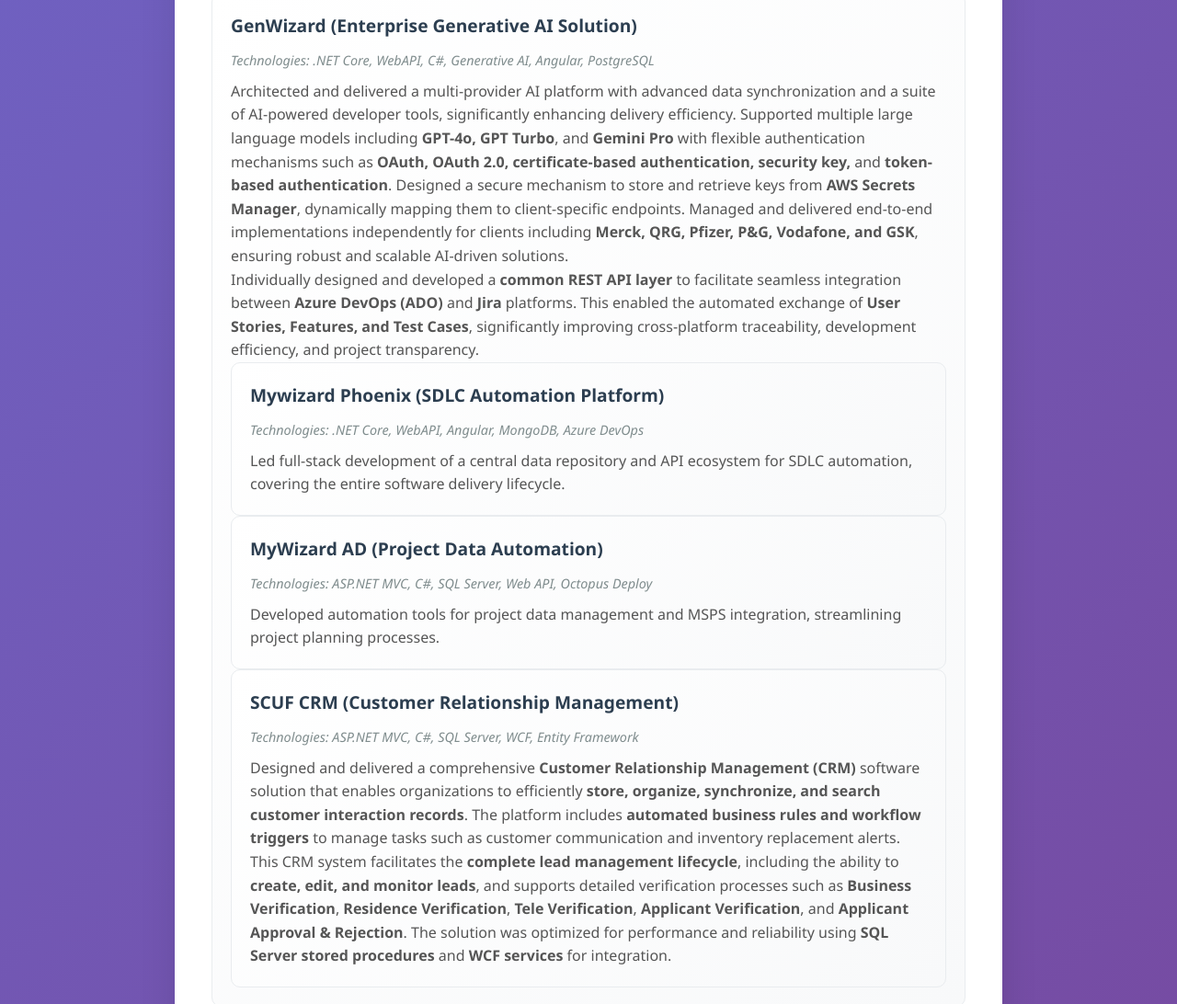
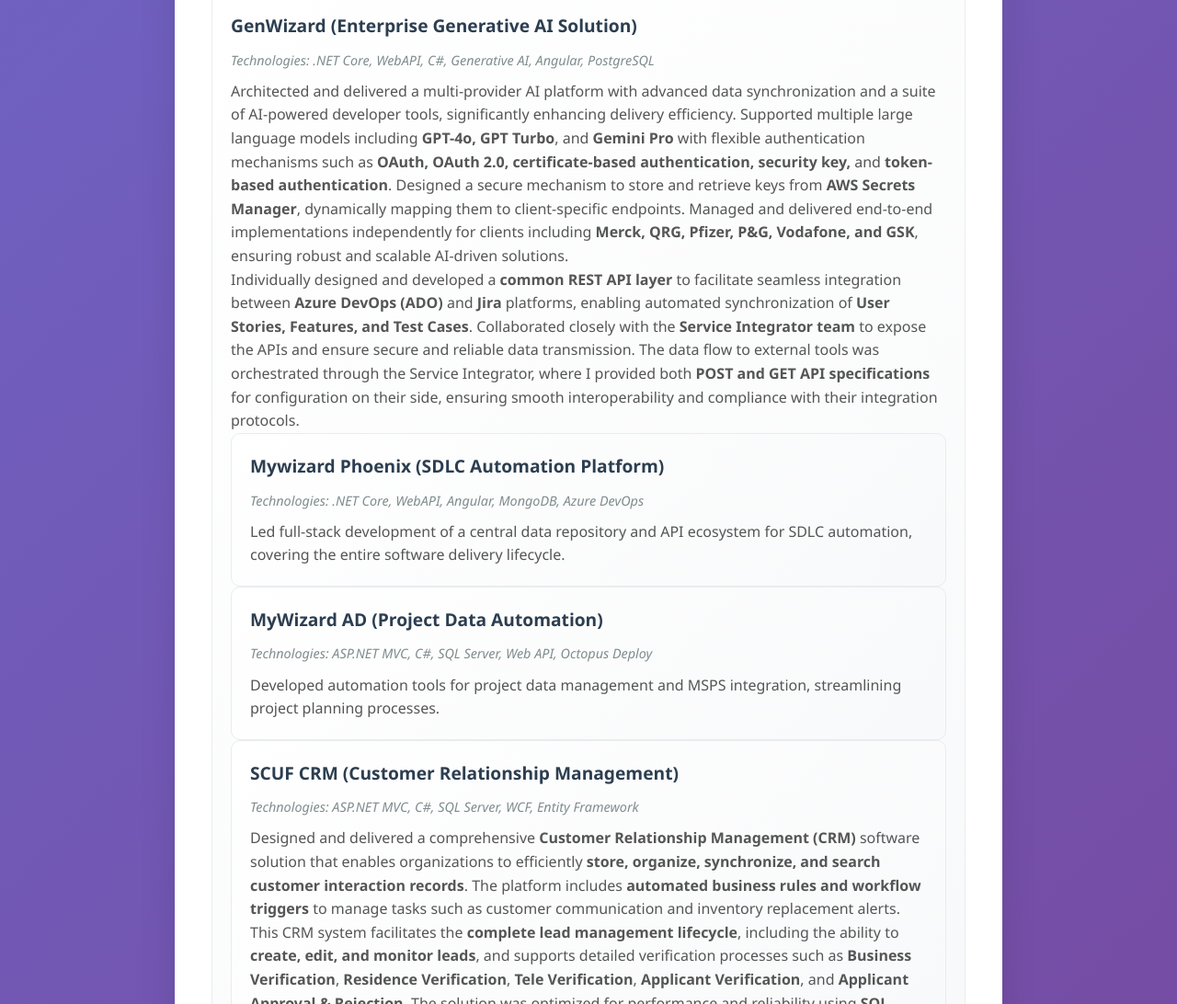
Before and after one commit to shinelawrence87/Lawrence, a plain HTML site: page index.html in a window 1280 px wide. Shown: the part 3460-4552 px from the top of the page at 92% size. Drawn offline with Linux system fonts and the light colour scheme.

Commit message:
index.html

```diff
--- a/index.html
+++ b/index.html
@@ -503,7 +503,7 @@
                         <div class="project-tech">Technologies: .NET Core, WebAPI, C#, Generative AI, Angular, PostgreSQL</div>
                         <div class="project-description">
                             <p>Architected and delivered a multi-provider AI platform with advanced data synchronization and a suite of AI-powered developer tools, significantly enhancing delivery efficiency. Supported multiple large language models including <strong>GPT-4o, GPT Turbo</strong>, and <strong>Gemini Pro</strong> with flexible authentication mechanisms such as <strong>OAuth, OAuth 2.0, certificate-based authentication, security key,</strong> and <strong>token-based authentication</strong>. Designed a secure mechanism to store and retrieve keys from <strong>AWS Secrets Manager</strong>, dynamically mapping them to client-specific endpoints. Managed and delivered end-to-end implementations independently for clients including <strong>Merck, QRG, Pfizer, P&G, Vodafone, and GSK</strong>, ensuring robust and scalable AI-driven solutions.</p>
-                            <p>Individually designed and developed a <strong>common REST API layer</strong> to facilitate seamless integration between <strong>Azure DevOps (ADO)</strong> and <strong>Jira</strong> platforms. This enabled the automated exchange of <strong>User Stories, Features, and Test Cases</strong>, significantly improving cross-platform traceability, development efficiency, and project transparency.</p>
+                            <p>Individually designed and developed a <strong>common REST API layer</strong> to facilitate seamless integration between <strong>Azure DevOps (ADO)</strong> and <strong>Jira</strong> platforms, enabling automated synchronization of <strong>User Stories, Features, and Test Cases</strong>. Collaborated closely with the <strong>Service Integrator team</strong> to expose the APIs and ensure secure and reliable data transmission. The data flow to external tools was orchestrated through the Service Integrator, where I provided both <strong>POST and GET API specifications</strong> for configuration on their side, ensuring smooth interoperability and compliance with their integration protocols.</p>
                         </div>
                         <div class="project-card">
                         <h4 class="project-title">Mywizard Phoenix (SDLC Automation Platform)</h4>
```
